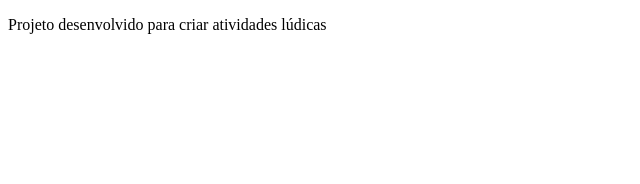
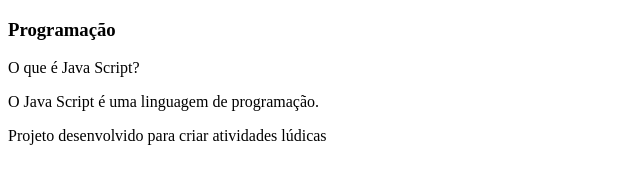
Before and after one commit to Eschroeder38/Flashcards, a plain HTML site: page index.html in a window 1280 px wide. Shown: the whole page, without its empty margins (0-640 px from the left). Drawn offline with Linux system fonts and the light colour scheme.

Commit message:
Cartão resposta

```diff
--- a/index.html
+++ b/index.html
@@ -11,7 +11,11 @@
 <section id="container">
     <article class="cartao">
     <div class="cartao_conteudo">
-
+        <h3>Programação</h3>
+        <div class="cartao_conteudo_pergunta">
+            <p> O que é Java Script?</p>
+            <div class="cartao_conteudo_resposta">
+                <p>O Java Script é uma linguagem de programação.</p>
 </section>
     </main>
     <footer>
```
